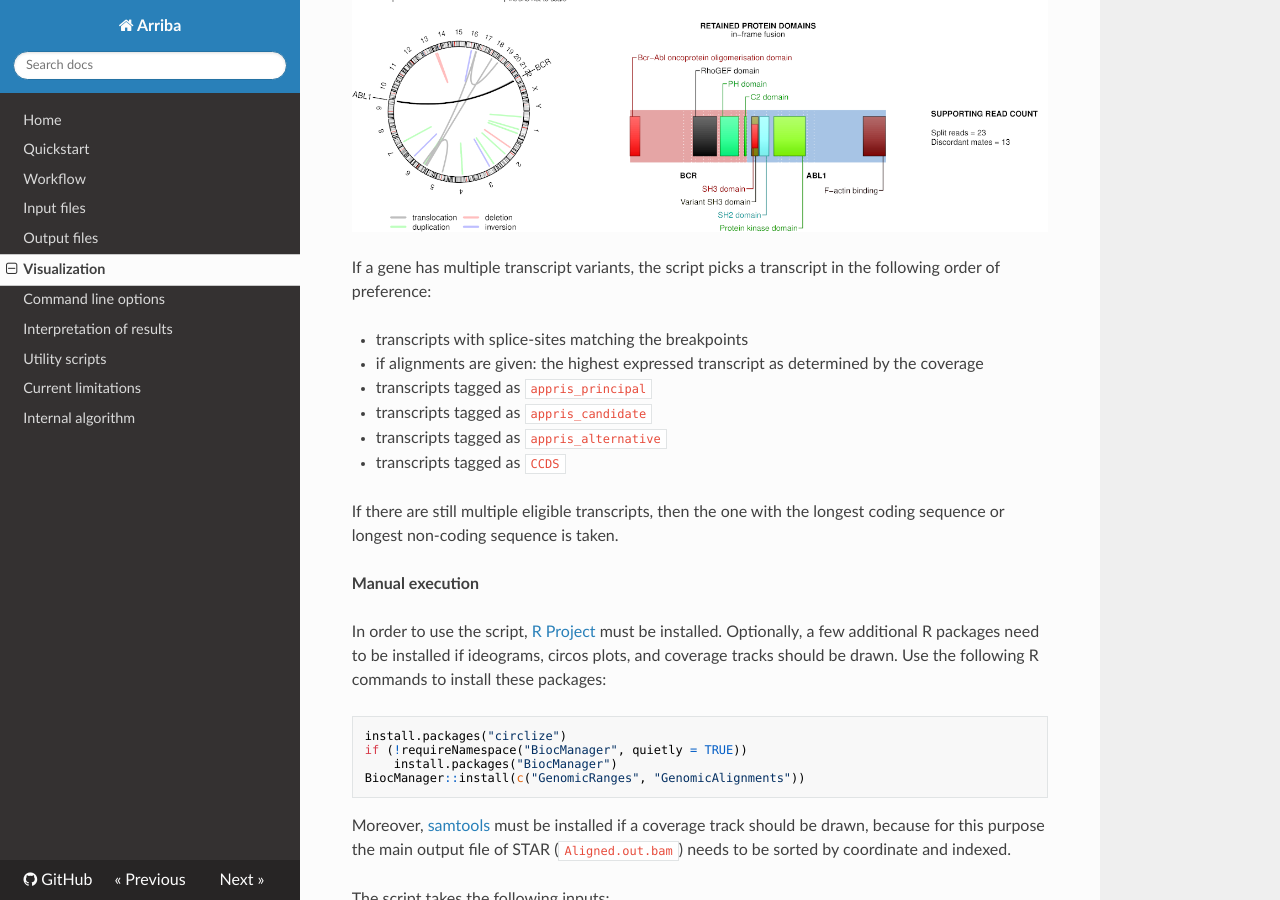
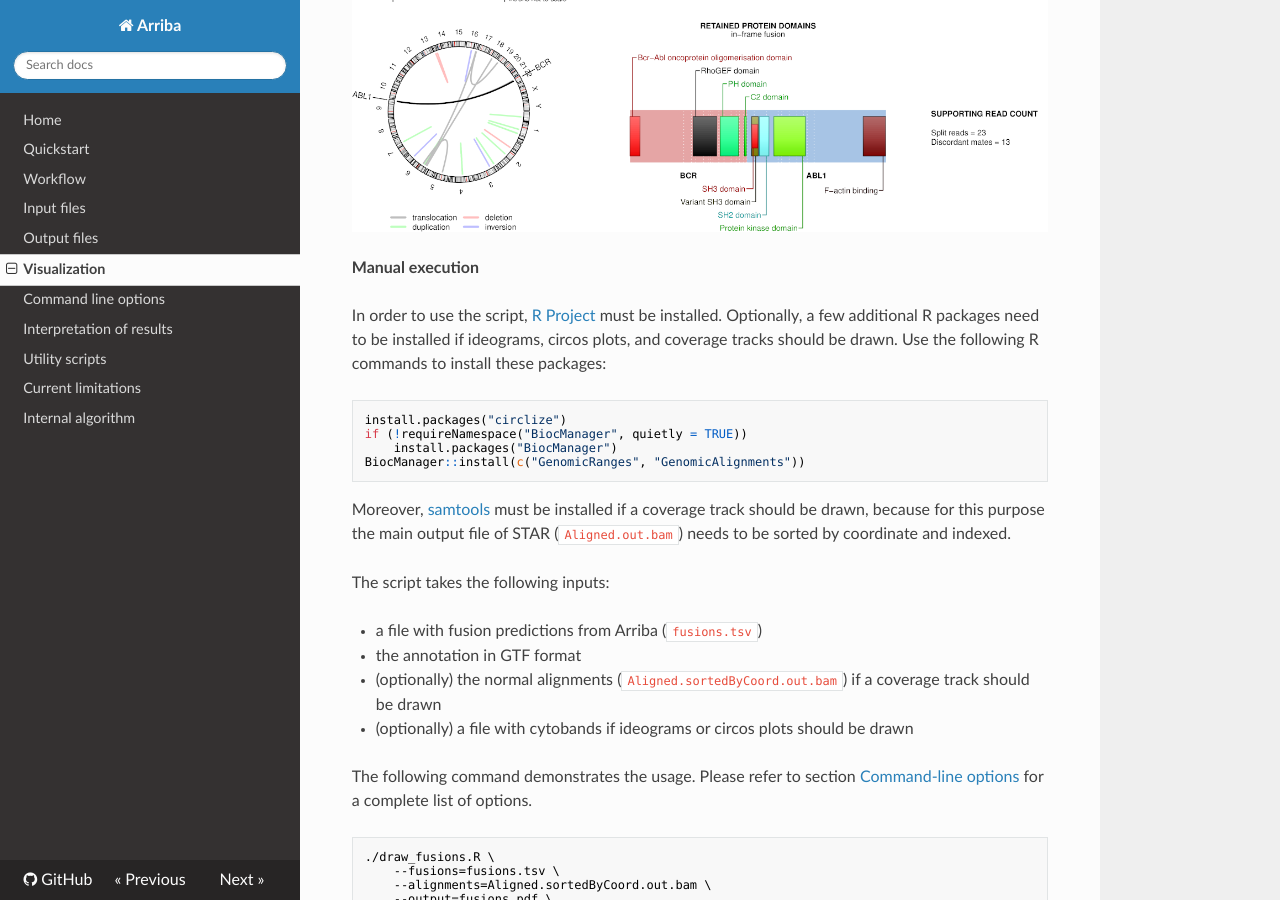
Before and after one commit to suhrig/arriba, an MkDocs documentation site: the page built from documentation/visualization.md, in a window 1280 px wide and 900 px high, scrolled down 565 px. Built offline with MkDocs 1.6.1, drawn with Linux system fonts in a browser that asks for light colours; nearby versions of some CDN libraries; old or Windows-style settings are respelled for this version of MkDocs.

Commit message:
remove obsolete section about transcript selection

```diff
--- a/documentation/visualization.md
+++ b/documentation/visualization.md
@@ -4,22 +4,6 @@
 Arriba comes with an R script `draw_fusions.R` that renders publication-quality visualizations of the transcripts involved in predicted fusions. It generates a PDF file with one page for each predicted fusion. Each page depicts the fusion partners, their orientation, the retained exons in the fusion transcript, statistics about the number of supporting reads, and - if the column `fusion_transcript` has a value - an excerpt of the sequence around the breakpoint.
 
 ![Example fusion figure](draw-fusions-example.png)
-
-If a gene has multiple transcript variants, the script picks a transcript in the following order of preference:
-
-- transcripts with splice-sites matching the breakpoints
-
-- if alignments are given: the highest expressed transcript as determined by the coverage
-
-- transcripts tagged as `appris_principal`
-
-- transcripts tagged as `appris_candidate`
-
-- transcripts tagged as `appris_alternative`
-
-- transcripts tagged as `CCDS`
-
-If there are still multiple eligible transcripts, then the one with the longest coding sequence or longest non-coding sequence is taken.
 
 **Manual execution**
 
```
